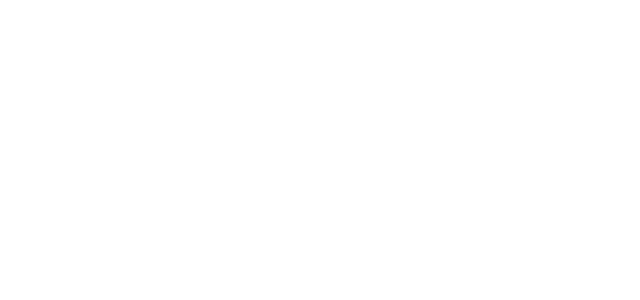
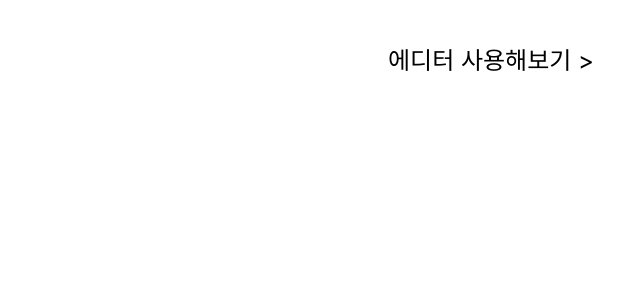
Before and after one commit to designDefined/ami, a Next.js app: page / in a window 1280 px wide. Shown: the top 300 px of the page, without its empty margins (640-1280 px from the left). Built offline with nearby package versions, Linux system fonts and the light colour scheme; a web font is replaced by a local one.

Commit message:
feat: routing button & trivial debug

```diff
--- a/components/home/Parser/CleanParser.module.scss
+++ b/components/home/Parser/CleanParser.module.scss
@@ -1,4 +1,5 @@
 .clean{
+  min-height:1.5em;
   line-height: 1.5em;
 }
 
--- a/pages/home.module.scss
+++ b/pages/home.module.scss
@@ -6,4 +6,18 @@
   flex-direction: column;
   align-items: center;
   padding:100px;
+  .toProject{
+    position: fixed;
+    right:40px;
+    top:40px;
+    border:none;
+    background: none;
+    font:inherit;
+    font-size: 24px;
+    color: #000000;
+    cursor: pointer;
+    &:hover{
+      text-decoration: underline;
+    }
+  }
 }
--- a/pages/index.tsx
+++ b/pages/index.tsx
@@ -4,16 +4,26 @@ import EdgeReader from "../components/home/Reader/EdgeReader";
 import { useEffect } from "react";
 import { loadProject } from "../api/filesystem";
 import classNames from "classnames/bind";
+import { useRouter } from "next/router";
 
 const cx = classNames.bind(styles);
 
 const Home: NextPage = () => {
+  const router = useRouter();
   useEffect(() => {
     loadProject();
   });
   return (
     <article className={cx("Home")}>
       <EdgeReader />
+      <button
+        className={cx("toProject")}
+        onClick={() => {
+          router.push("/project");
+        }}
+      >
+        {"에디터 사용해보기 >"}
+      </button>
     </article>
   );
 };
```
Also changed, not shown: pages/project/index.tsx (+12 -0 lines), pages/project/project.module.scss (+14 -0 lines).
